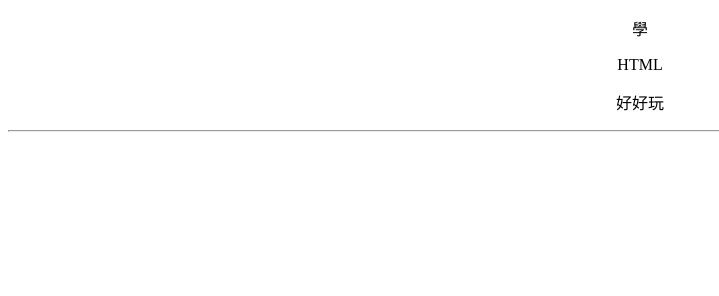
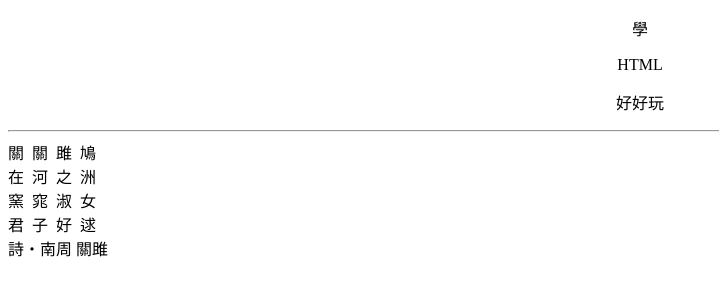
Before and after one commit to weiyulu/HW2A, a plain HTML site: page index.html in a window 1280 px wide. Shown: the whole page, without its empty margins (0-719 px from the left). Drawn offline with Linux system fonts and the light colour scheme.

Commit message:
no message

```diff
--- a/index.html
+++ b/index.html
@@ -11,6 +11,13 @@
         <p>好好玩
         <hr>
     </div>
+    <div>
+        關&nbsp;&nbsp;關&nbsp;&nbsp;雎&nbsp;&nbsp;鳩<br>
+        在&nbsp;&nbsp;河&nbsp;&nbsp;之&nbsp;&nbsp;洲<br>
+        窯&nbsp;&nbsp;窕&nbsp;&nbsp;淑&nbsp;&nbsp;女<br>
+        君&nbsp;&nbsp;子&nbsp;&nbsp;好&nbsp;&nbsp;逑<br>
+        詩‧南周 關雎
+    </div>
 
 </body>
 </html>
```
